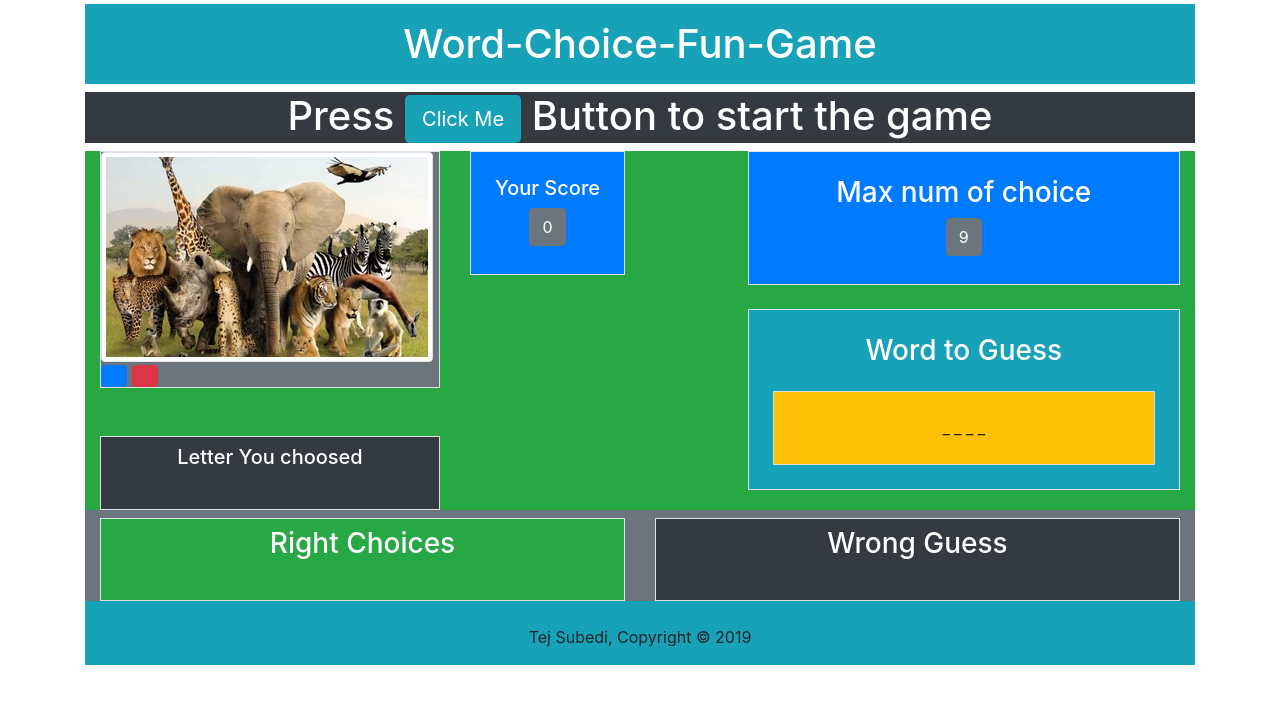
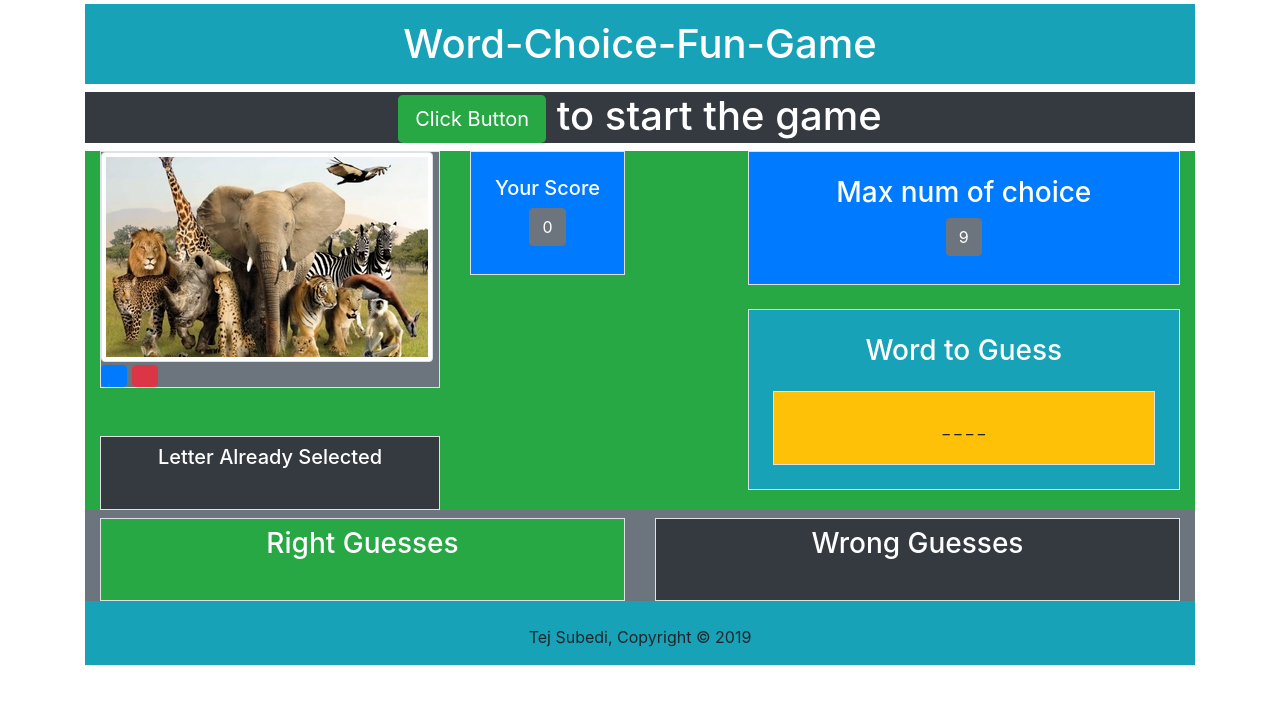
Before and after one commit to tejsubedi/Word-Guess-Game, a plain HTML site: page index.html in a window 1280 px wide. Drawn offline with nearby package versions, Linux system fonts and the light colour scheme.

Commit message:
some code changes

```diff
--- a/assets/javascript/game.js
+++ b/assets/javascript/game.js
@@ -1,5 +1,6 @@
 
-const myAnimals = [{ name: "Tiger", image: "assets/images/mytiger.jpeg" },
+const myAnimals = [
+{ name: "Tiger", image: "assets/images/mytiger.jpeg" },
 { name: "Elephant", image: "assets/images/myElephant.jpg" },
 { name: "Dog", image: "assets/images/myDog.jpeg" },
 { name: "Horse", image: "assets/images/myHorse.jpeg" },
@@ -35,8 +36,8 @@ function startGame() {
         underScore.push('_');
     }
 
+    //HTML
     document.getElementById('underscore').textContent = underScore.join(" ");
-    //HTML
     document.getElementById('countnumber').textContent = guessesLeft;
     document.getElementById('yourscore').textContent = yourScore;
 
--- a/index.html
+++ b/index.html
@@ -26,11 +26,11 @@
         <!-- Beginning of the programe with display:none button Jquery added -->
         <div class=" container mb-0 bg-dark">
             <div class="row-md-2">
-                <h1 class=" text-center text-white">Press <span><button id="clickMe"
-                            class=" btn btn-lg bg-info text-center text-white">
-                            Click Me
+                <h1 class=" text-center text-white"><span><button id="clickMe"
+                            class=" btn btn-lg bg-success text-center text-white">
+                            Click Button
                         </button></span>
-                    Button to start the game
+                    to start the game
                 </h1>
             </div>
         </div>
@@ -52,7 +52,7 @@
                         </div>
                     </div>
                     <div class="row-sm-2 text-white text-center border bg-dark p-2 mt-5">
-                            <h5>Letter You choosed</h5>
+                            <h5>Letter Already Selected</h5>
                             <div id="letter-choosed" class=" text-white m-2 p-2"></div>
                         </div>
                 </div>
@@ -88,13 +88,13 @@
             <div class="row text-center">
                 <div class="col-sm-6 mt-2 ">
                     <div class="row-sm-2 text-white border bg-success p-2">
-                        <h3>Right Choices</h3>
+                        <h3>Right Guesses</h3>
                         <div id="rightchoice" class="text-white m-2 p-2"></div>
                     </div>
                 </div>
                 <div class="col-sm-6 mt-2">
                     <div class="row-sm-2 text-white border bg-dark p-2">
-                        <h3>Wrong Guess</h3>
+                        <h3>Wrong Guesses</h3>
                         <div id="wrongchoice" class=" text-white m-2 p-2"></div>
                     </div>
                 </div>
@@ -102,7 +102,7 @@
         </div>
 
 
-        <div class="container sticky-top">
+        <div class="container sticky-top mb-2">
             <div class="row bg-info">
                 <div class="col footer text-center pt-4">
                     <p>Tej Subedi, Copyright &copy; 2019</p>
```
